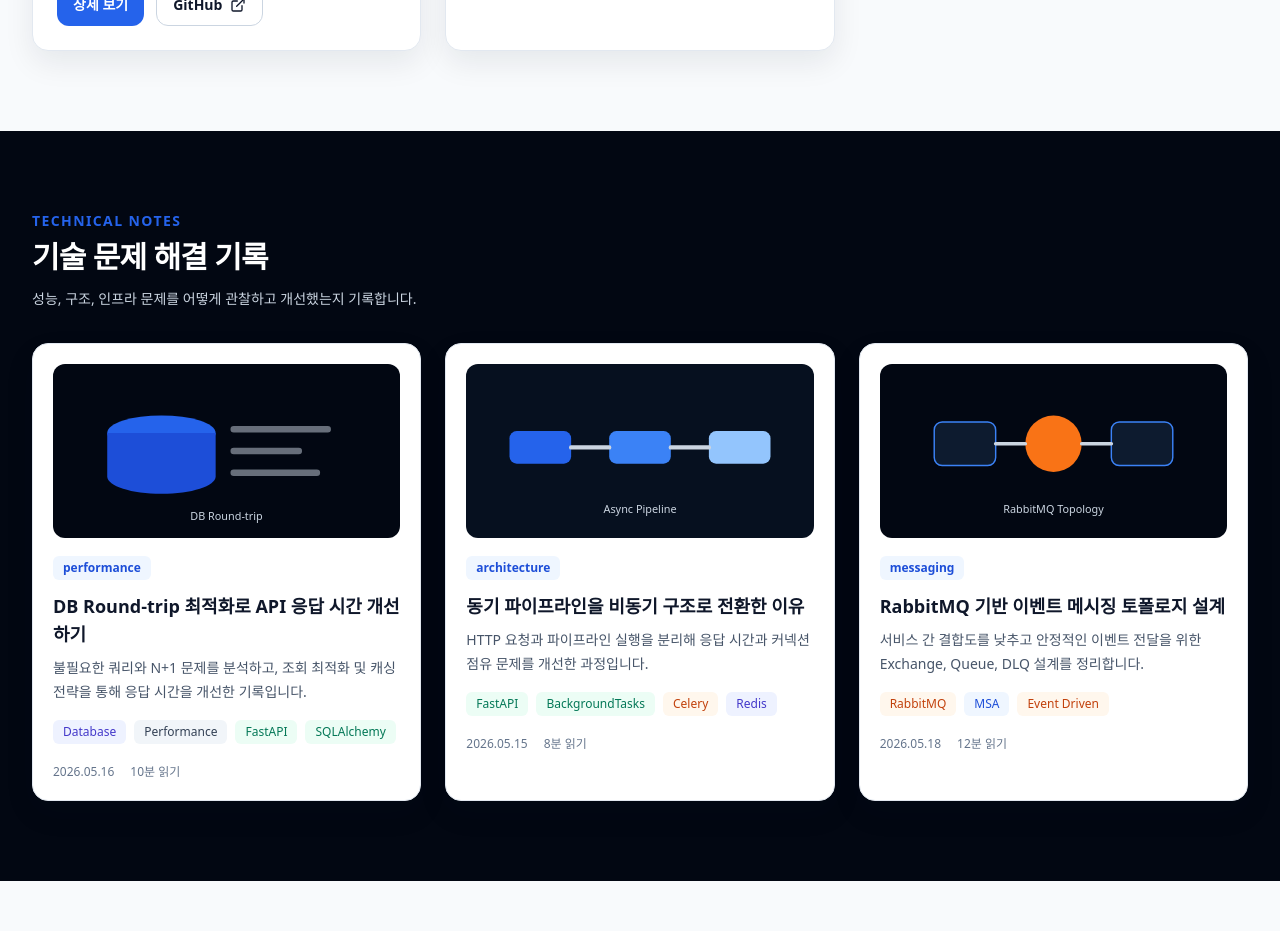
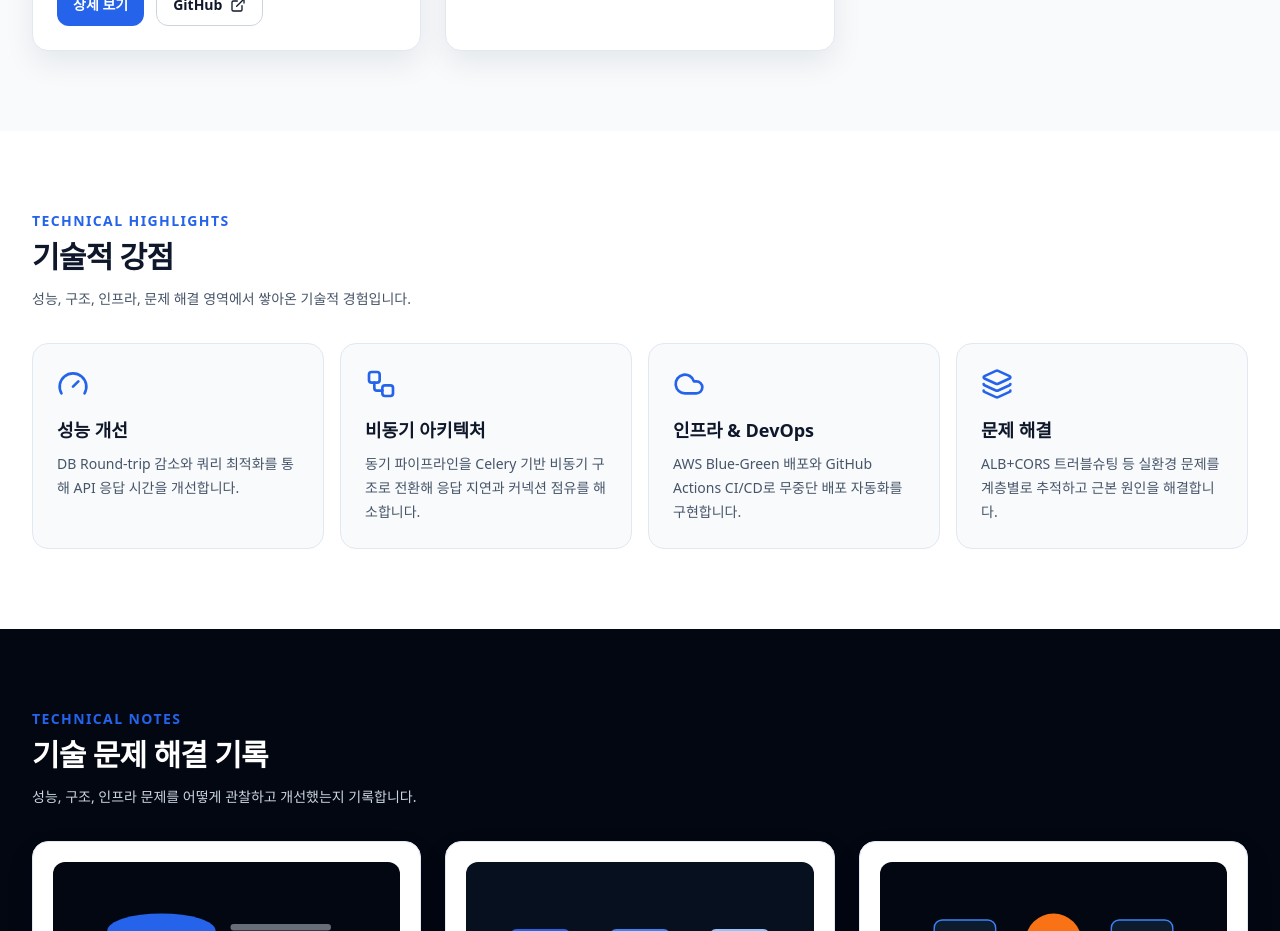
Before and after one commit to JongEunLee310/portfolio, a React (Vite) app: page / in a window 1280 px wide. Shown: the part 1480-2411 px from the top of the page. Built offline with nearby package versions, Linux system fonts and the light colour scheme; a web font is replaced by a local one.

Commit message:
feat: HomePage에 Technical Highlights 섹션 추가

```diff
--- a/src/pages/HomePage.tsx
+++ b/src/pages/HomePage.tsx
@@ -1,3 +1,4 @@
+import { Cloud, Gauge, Layers, Workflow, type LucideIcon } from "lucide-react";
 import { ButtonLink } from "@/components/common/ButtonLink";
 import { SectionHeader } from "@/components/common/SectionHeader";
 import { PageHero } from "@/components/hero/PageHero";
@@ -5,12 +6,21 @@ import { PageLayout } from "@/components/layout/PageLayout";
 import { NoteGrid } from "@/components/note/NoteGrid";
 import { ProjectGrid } from "@/components/project/ProjectGrid";
 import { TechTag } from "@/components/common/TechTag";
+import { highlights } from "@/data/highlights";
 import { pageHeroes } from "@/data/hero";
 import { projects } from "@/data/projects";
 import { technicalNotes } from "@/data/technicalNotes";
 import { techStackGroups } from "@/data/techStack";
+import { externalLinks } from "@/constants/externalLinks";
 import { PATHS } from "@/constants/paths";
 import { pageChrome } from "@/utils/pageChrome";
+
+const highlightIcons: Record<string, LucideIcon> = {
+  Gauge,
+  Workflow,
+  Cloud,
+  Layers,
+};
 
 export function HomePage() {
   const featuredProjects = projects.filter((project) => project.status === "featured");
@@ -28,6 +38,34 @@ export function HomePage() {
             action={<ButtonLink href={PATHS.projects} variant="outline">전체 보기</ButtonLink>}
           />
           <ProjectGrid projects={featuredProjects} />
+        </div>
+      </section>
+      <section className="bg-white py-16 lg:py-20">
+        <div className="mx-auto max-w-7xl px-6 lg:px-8">
+          <SectionHeader
+            eyebrow="TECHNICAL HIGHLIGHTS"
+            title="기술적 강점"
+            description="성능, 구조, 인프라, 문제 해결 영역에서 쌓아온 기술적 경험입니다."
+          />
+          <div className="grid grid-cols-1 gap-4 md:grid-cols-2 lg:grid-cols-4">
+            {highlights.map((item) => {
+              const Icon = highlightIcons[item.icon];
+              return (
+                <article
+                  key={item.title}
+                  className="rounded-2xl border border-slate-200 bg-slate-50 p-6"
+                >
+                  {Icon ? <Icon className="h-8 w-8 text-blue-600" /> : null}
+                  <h3 className="mt-4 text-lg font-bold text-slate-900">
+                    {item.title}
+                  </h3>
+                  <p className="mt-2 text-sm leading-6 text-slate-600">
+                    {item.description}
+                  </p>
+                </article>
+              );
+            })}
+          </div>
         </div>
       </section>
       <section className="bg-brand-dark py-16 text-white lg:py-20">
```
